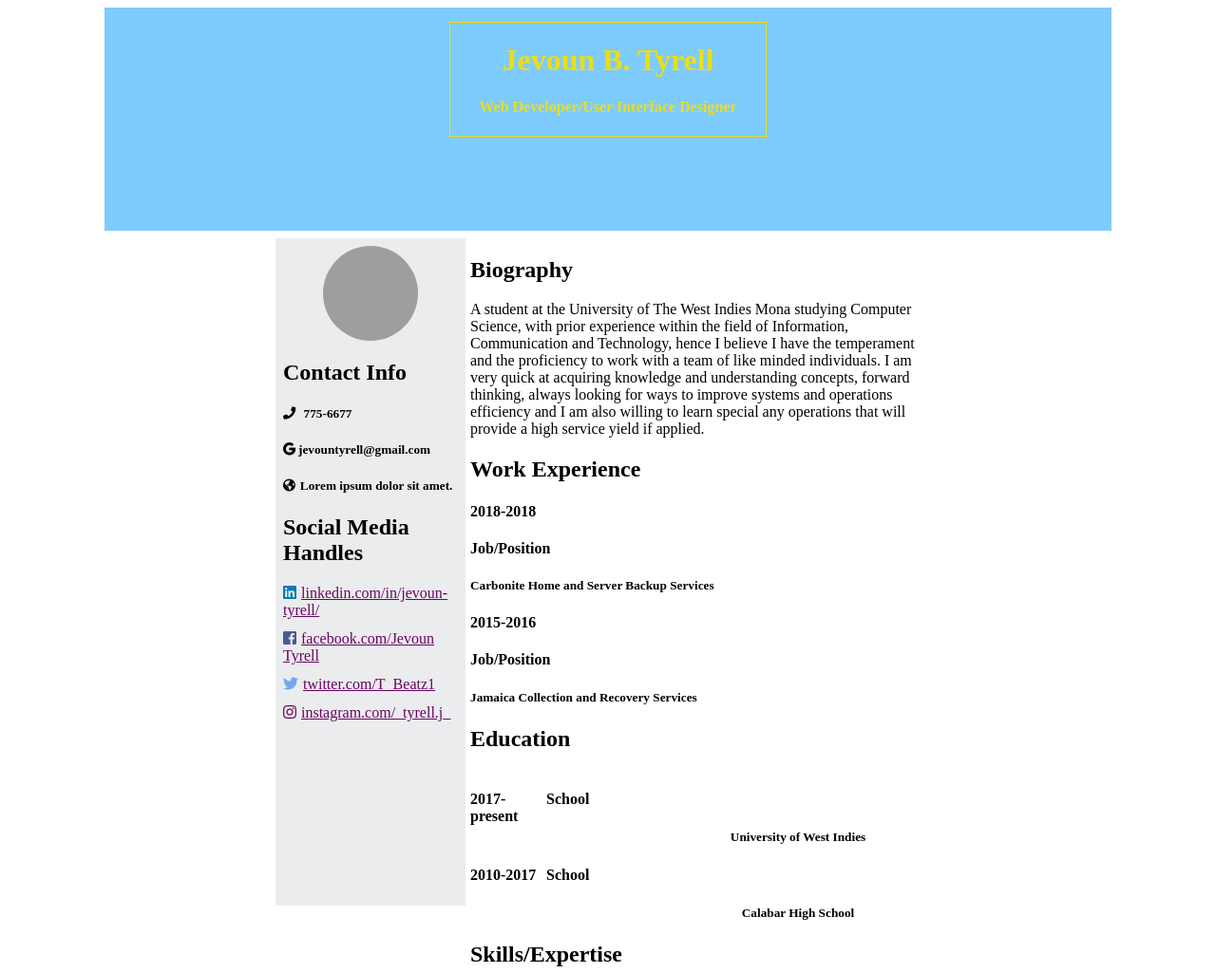
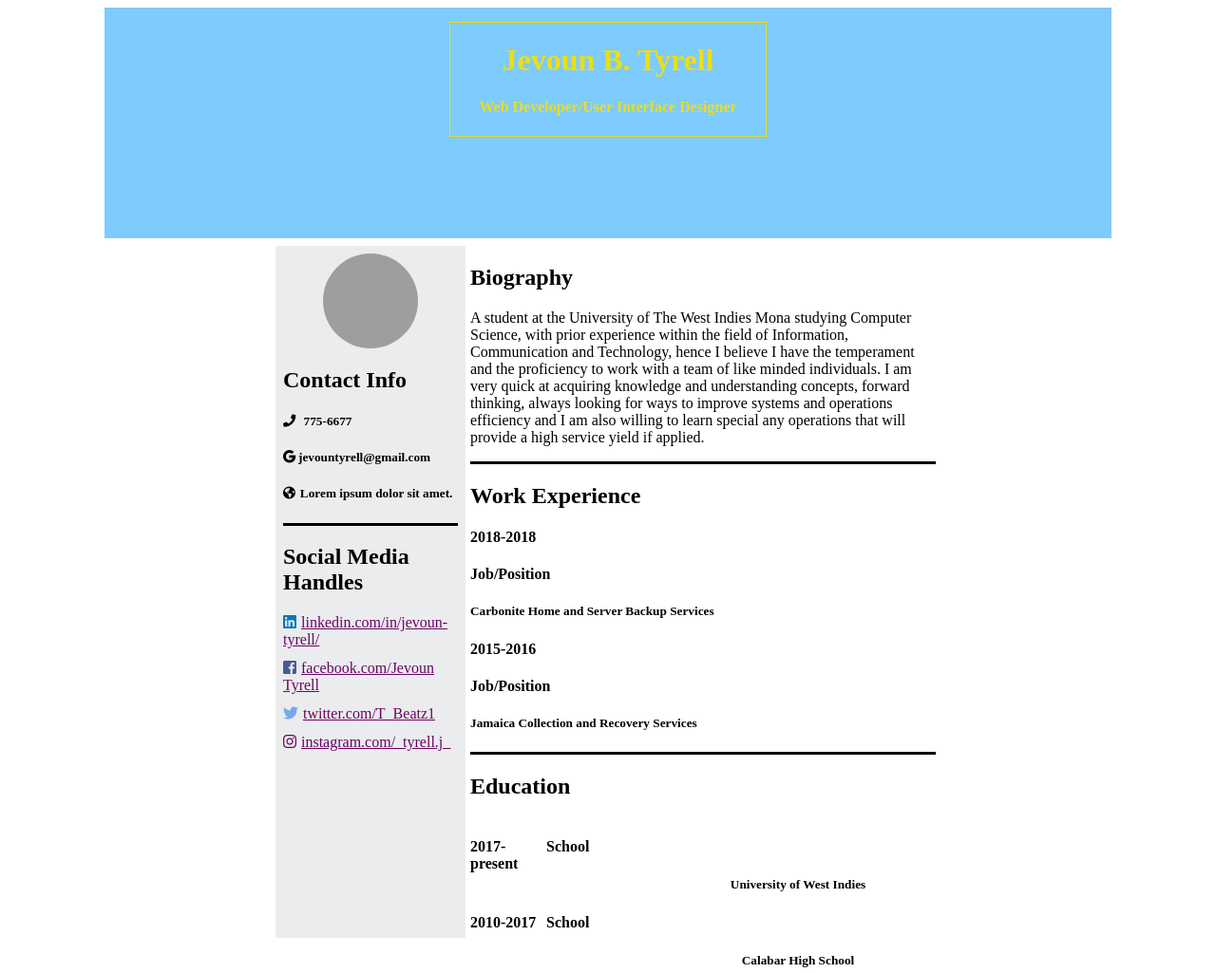
Before and after one commit to JTyrell/Project-1-for-Web-Dev-INFO-2180, a plain HTML site: page Web DEV Assignment/index.html in a window 1280 px wide. Shown: the top 1025 px of the page at 95% size. Drawn offline with Linux system fonts and the light colour scheme; grey boxes are pictures that could not be loaded; a web font is replaced by a local one.

Commit message:
So this is what Git's like from the website, I could git used to this.

```diff
--- a/Web DEV Assignment/style.css
+++ b/Web DEV Assignment/style.css
@@ -70,7 +70,7 @@
     margin: 0 auto;
 }
 
-.social-media {
+.social-media-handles {
     border-top: 3px solid var(--black);
 }
 
@@ -110,11 +110,11 @@
     padding: 0px 5px;
     /* background-color: var(--twitter); */
 }
-.sections {
+.info-sections {
     border-top: 3px solid var(--black);
 }
 
-.experience , .education {
+.work-experience , .education {
     display: grid;
     grid-template-columns: 70px 100px;
     grid-template-rows: 40px 40px;
```
